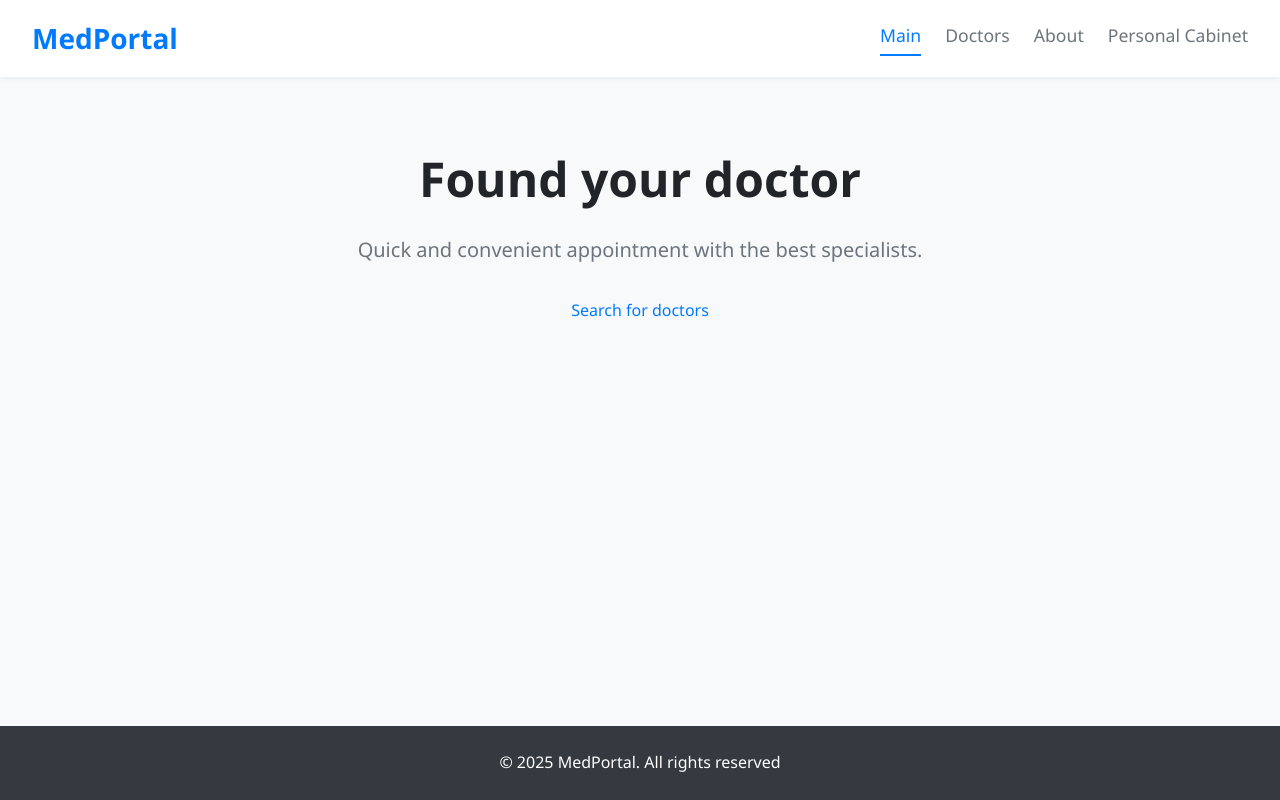
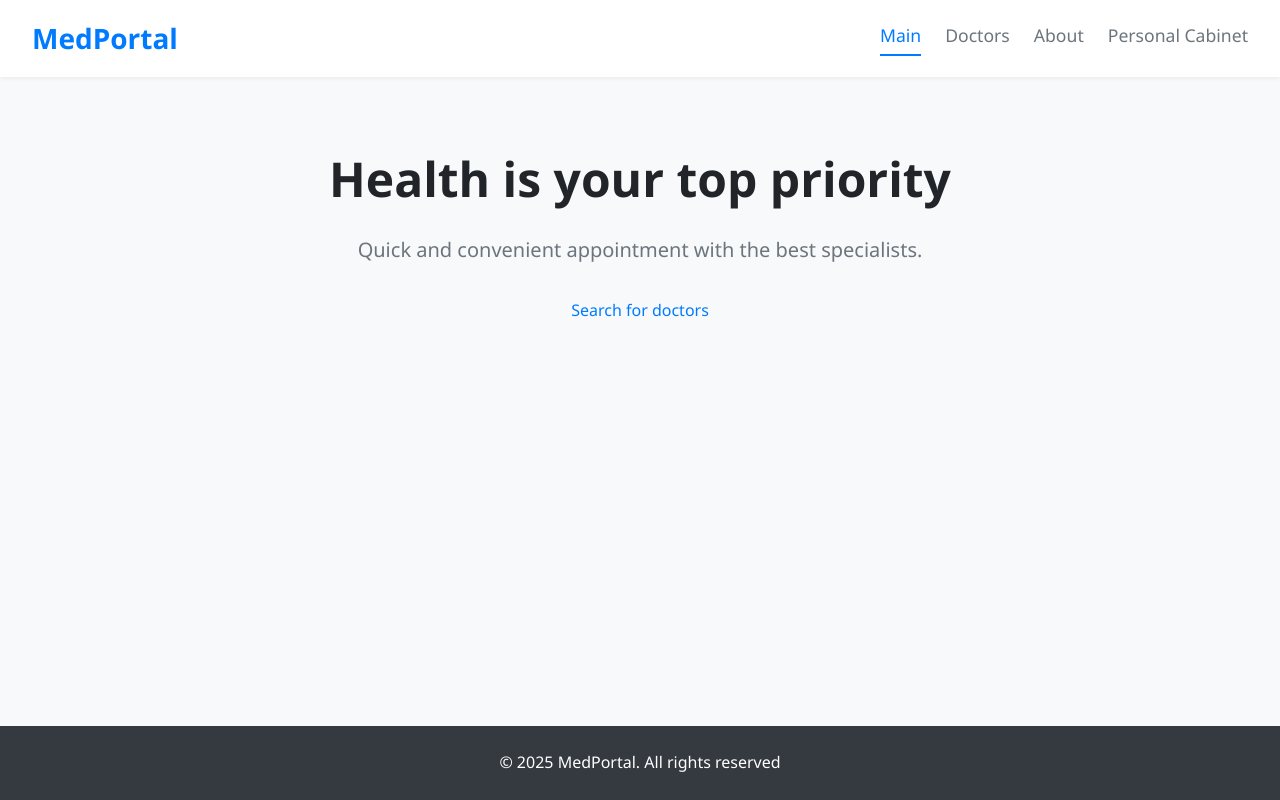
Before and after one commit to Cauteros974/medical-portal, a React (Vite) app: page / in a window 1280 px wide. Built offline with nearby package versions, Linux system fonts and the light colour scheme.

Commit message:
Update HomePage.jsx

```diff
--- a/src/pages/HomePage.jsx
+++ b/src/pages/HomePage.jsx
@@ -1,8 +1,10 @@
 import { Link } from 'react-router-dom';
+import DoctorsPage from '../pages/DoctorsPage';
+import { doctors } from '../data/doctors';
 
 const HomePage = () => (
     <section className="hero-section">
-        <h1 className="hero-title">Found your doctor</h1>
+        <h1 className="hero-title">Health is your top priority</h1>
         <p className="hero-subtitle">Quick and convenient appointment with the best specialists.</p>
         <Link to="/doctors" className="button">Search for doctors</Link>
     </section>
```
